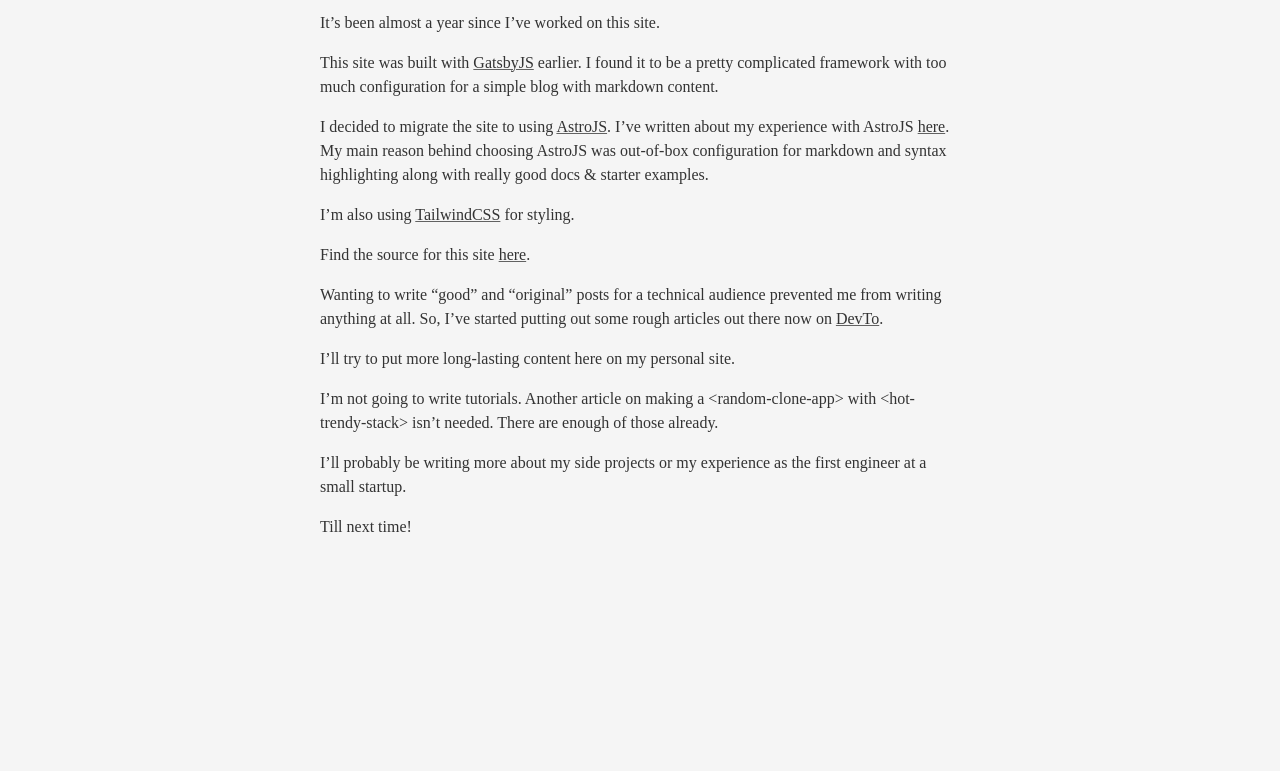
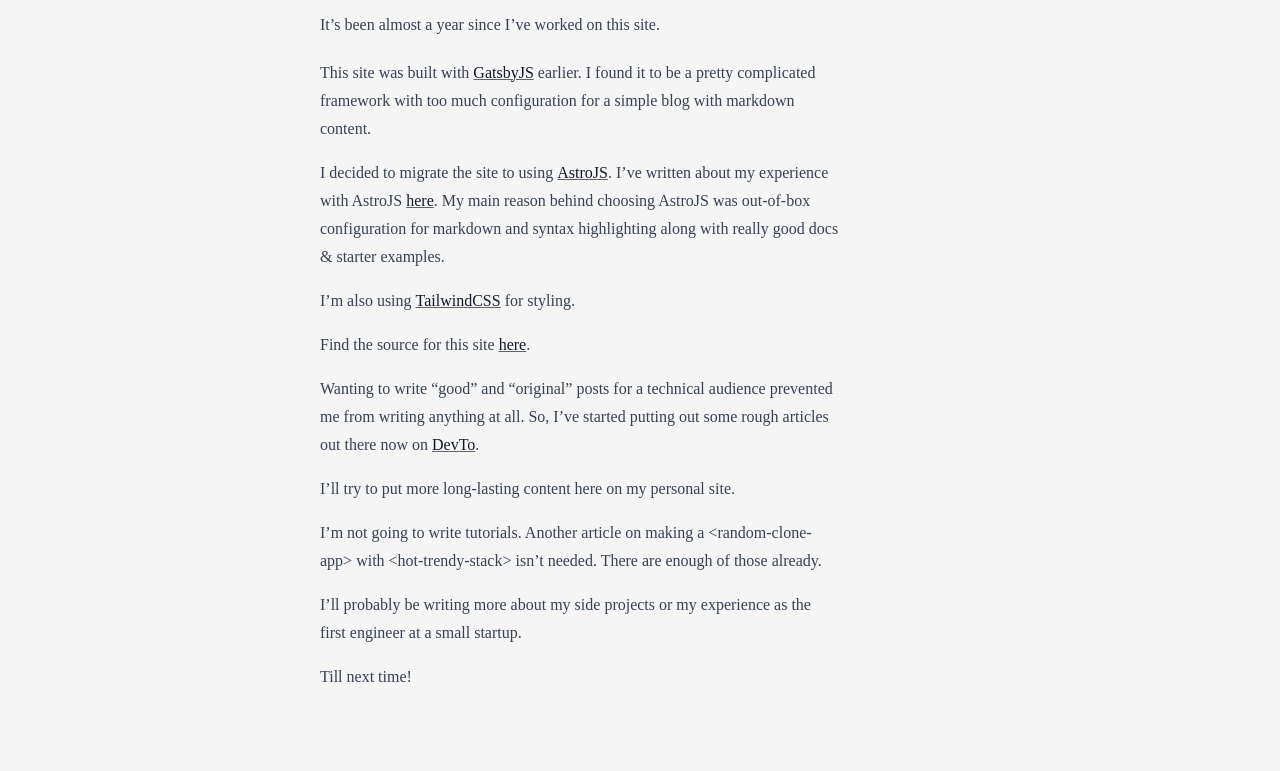
Before and after one commit to tinfoil-knight/tinfoil-knight.github.io, an Astro site: page /posts/01 in a window 1280 px wide. Shown: the part 141-912 px from the top of the page. Before the commit the page ends 800 px from the top, so only its background shows below. Built offline with nearby package versions, Linux system fonts and the light colour scheme; Astro itself is replaced by a stand-in of ours; a web font is replaced by a local one.

Commit message:
add default styles for markdown

```diff
--- a/package.json
+++ b/package.json
@@ -10,6 +10,7 @@
   },
   "devDependencies": {
     "@astrojs/tailwind": "^0.2.1",
+    "@tailwindcss/typography": "^0.5.2",
     "astro": "^1.0.0-beta.31",
     "gh-pages": "^4.0.0"
   }
--- a/src/layouts/Post.astro
+++ b/src/layouts/Post.astro
@@ -8,7 +8,7 @@
 <!-- Uncomment this to make all links open in new tab -->
 <!-- <base target="_blank"> -->
 <h1 class="text-2xl mb-6">{content.title}</h1>
-<article class="space-y-4">
+<article class="space-y-4 prose">
     <slot />
 </article>
 </div>
--- a/src/styles/global.css
+++ b/src/styles/global.css
@@ -24,3 +24,12 @@
   text-decoration-color: rgba(0, 0, 0, 0.6);
   text-decoration-thickness: 0.5px;
 }
+
+/* Override for Tailwind Plugin */
+
+/* Remove "" from blockquotes */
+.prose
+  :where(blockquote p:first-of-type):not(:where([class~="not-prose"]
+      *))::before {
+  content: none !important;
+}
--- a/tailwind.config.js
+++ b/tailwind.config.js
@@ -7,7 +7,7 @@
       },
     },
   },
-  plugins: [],
+  plugins: [require("@tailwindcss/typography")],
   corePlugins: {
     fontFamily: false,
     gridTemplateColumns: false,
```
Also changed, not shown: 1 other file.
